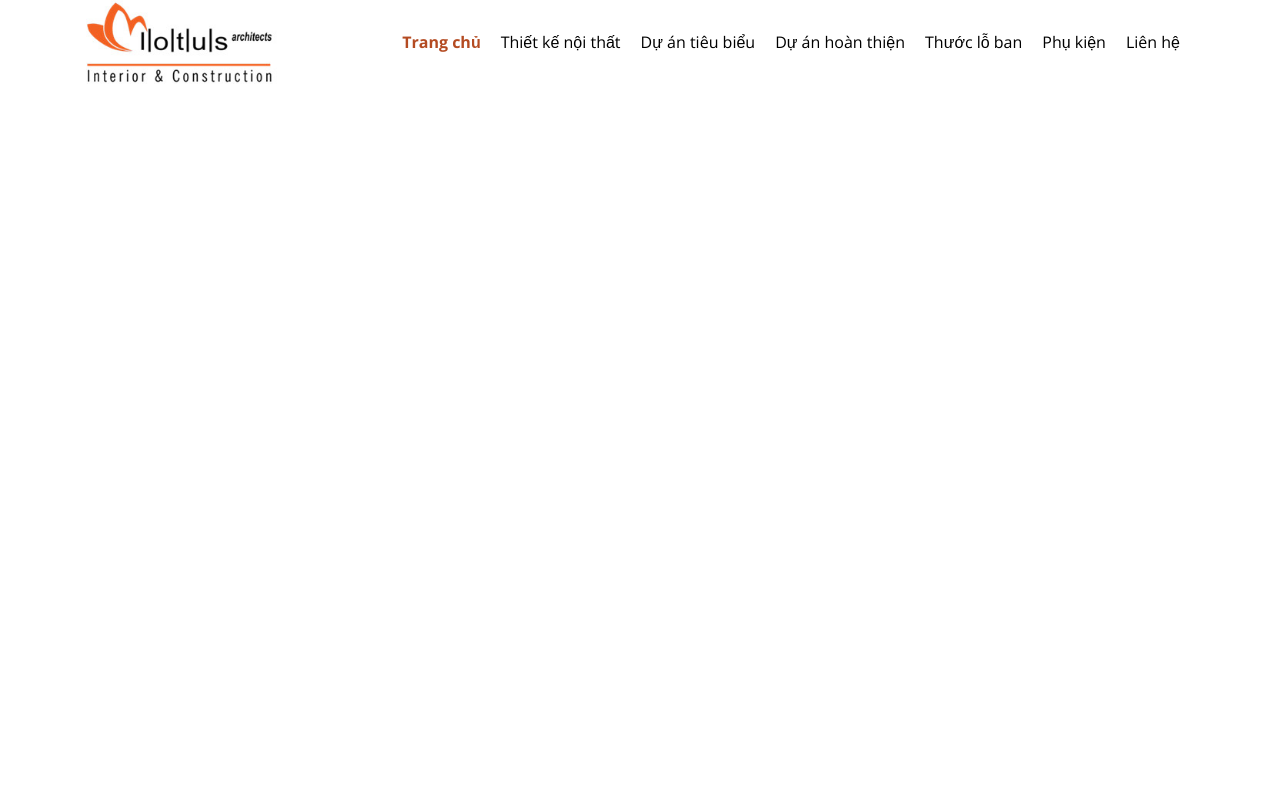
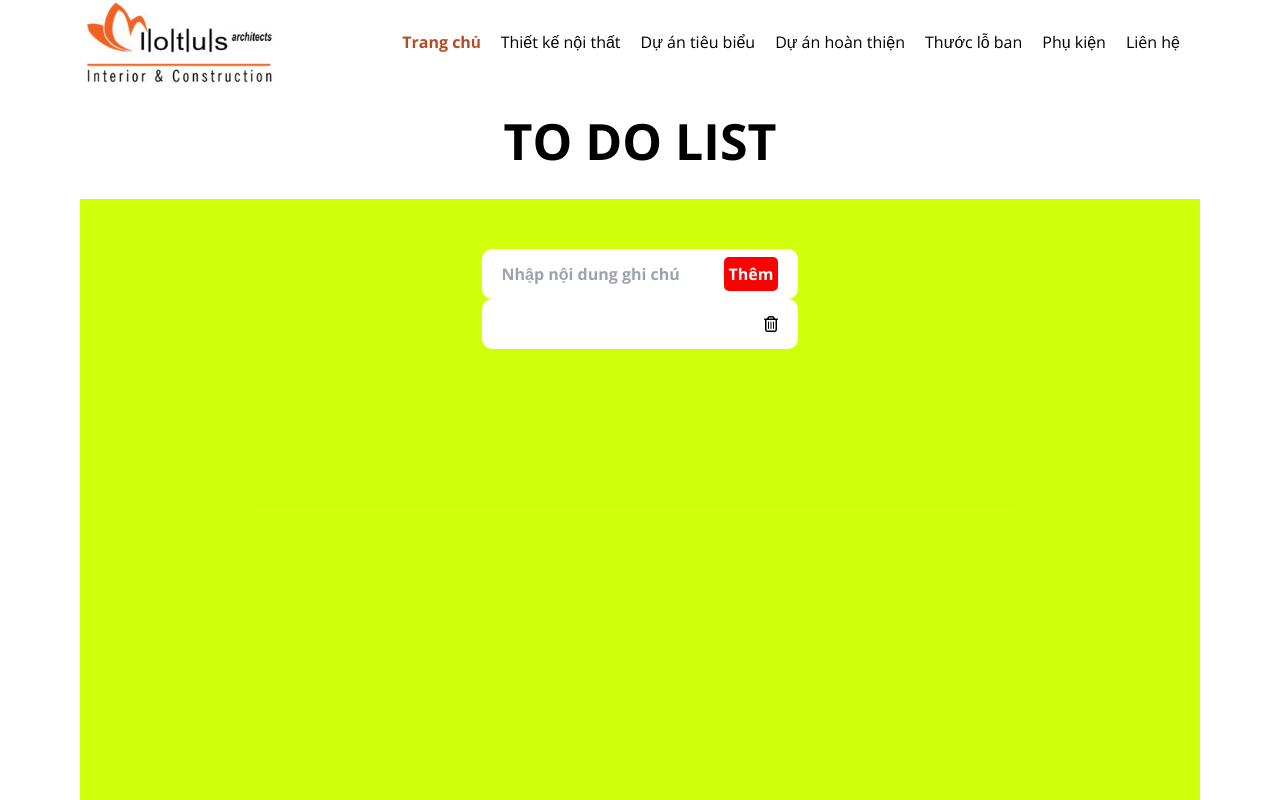
Before and after one commit to devtuanamit1409/first-reactjs, a React (Vite) app: page /to-do-list in a window 1280 px wide. Shown: the top 800 px of the page. Built offline with nearby package versions, Linux system fonts and the light colour scheme.

Commit message:
add fontawesomeicon + TodoList.jsx

```diff
--- a/package.json
+++ b/package.json
@@ -10,6 +10,11 @@
     "preview": "vite preview"
   },
   "dependencies": {
+    "@fortawesome/fontawesome-svg-core": "^6.6.0",
+    "@fortawesome/free-brands-svg-icons": "^6.6.0",
+    "@fortawesome/free-regular-svg-icons": "^6.6.0",
+    "@fortawesome/free-solid-svg-icons": "^6.6.0",
+    "@fortawesome/react-fontawesome": "^0.2.2",
     "axios": "^1.7.2",
     "react": "^18.3.1",
     "react-dom": "^18.3.1",
--- a/src/App.jsx
+++ b/src/App.jsx
@@ -2,8 +2,9 @@ import "./App.css";
 import Header from "./components/Header";
 import { Route, Routes } from "react-router-dom";
 import Home from "./pages/Home";
-import InteriorDesgin from "./pages/InteriorDesgin";
+import InteriorDesign from "./pages/InteriorDesign";
 import DetailInteriorDesign from "./pages/DetailInteriorDesign";
+import TodoClick from "./pages/TodoList";
 
 function App() {
   return (
@@ -11,11 +12,12 @@ function App() {
       <Header />
       <Routes>
         <Route path="/" element={<Home />} />
-        <Route path="/thiet-ke-noi-that" element={<InteriorDesgin />} />
+        <Route path="/thiet-ke-noi-that" element={<InteriorDesign />} />
         <Route
           path="/thiet-ke-noi-that/:slug"
           element={<DetailInteriorDesign />}
         />
+        <Route path="/to-do-list" element={<TodoClick />} />
       </Routes>
     </>
   );
--- a/src/components/Seo.jsx
+++ b/src/components/Seo.jsx
@@ -5,7 +5,7 @@ const Seo = () => {
   return (
     <>
       <Helmet>
-        <title>dsadsadsa</title>
+        <title>Learn ReactJS</title>
       </Helmet>
     </>
   );
--- a/src/pages/Home.jsx
+++ b/src/pages/Home.jsx
@@ -1,5 +1,6 @@
 import { useState, useEffect } from "react";
 import axios from "axios";
+import { Link } from "react-router-dom";
 
 const Home = () => {
   // const [result, setResult] = useState(0);
@@ -30,7 +31,7 @@ const Home = () => {
   const getData = async () => {
     try {
       const res = await axios.get(
-        `https://data-tiki-e-commerce-website-default-rtdb.firebaseio.com/categories.json`
+        `https://data-code-reactjs-default-rtdb.firebaseio.com/toDolist.json`
       );
 
       const reqData = await res.data;
@@ -47,7 +48,13 @@ const Home = () => {
 
   return (
     <>
-      {/* <div>
+      {
+        <div>
+          <h3 className="container mt-[50px] italic font-[500]">
+            <Link to="/to-do-list">To Do List</Link>
+          </h3>
+        </div>
+        /* <div>
         <div className="flex justify-center">
           <input
             value={number1}
@@ -96,7 +103,8 @@ const Home = () => {
             /
           </button>
         </div>
-      </div> */}
+      </div> */
+      }
     </>
   );
 };
--- a/src/pages/TodoClick.jsx
+++ /dev/null
@@ -1,4 +0,0 @@
-const TodoClick = () => {
-  return <></>;
-};
-export default TodoClick;
--- /dev/null
+++ b/src/pages/TodoList.jsx
@@ -0,0 +1,50 @@
+import Seo from "../components/Seo";
+import { FontAwesomeIcon } from "@fortawesome/react-fontawesome";
+import { faTrashCan } from "@fortawesome/free-regular-svg-icons";
+import { useState } from "react";
+
+const TodoClick = () => {
+  const [valueTodo, setValuetoDo] = useState([]);
+  console.log(valueTodo);
+  const [defaultTodo, setDefaulttoDo] = useState([]);
+  const addTodo = () => {
+    setValuetoDo(defaultTodo);
+  };
+  const delTodo = () => {
+    setValuetoDo("");
+  };
+  return (
+    <>
+      <Seo />
+      <div className="container">
+        <h1 className="flex justify-center text-[50px] font-bold m-[20px]">
+          TO DO LIST
+        </h1>
+        <div className="flex justify-center bg-[#d0ff00f5] w-[100%] h-[100vh]">
+          <div className="flex flex-col">
+            <div className="flex items-center bg-[#fff]  px-[20px] py-[5px] h-[50px] mt-[50px] rounded-[10px]">
+              <input
+                className="focus:outline-none font-bold "
+                type="text"
+                placeholder="Nhập nội dung ghi chú"
+                value={defaultTodo}
+                onChange={(e) => setDefaulttoDo(e.target.value)}
+              />
+              <button
+                className="ml-[20px] bg-[#f00] text-[#fff] p-[5px] font-bold rounded-[5px]"
+                onClick={() => addTodo()}
+              >
+                Thêm
+              </button>
+            </div>
+            <div className="flex justify-between items-center bg-[#fff] px-[20px] py-[10px] font-bold h-[50px] rounded-[10px]">
+              <span>{valueTodo}</span>
+              <FontAwesomeIcon onClick={() => delTodo()} icon={faTrashCan} />
+            </div>
+          </div>
+        </div>
+      </div>
+    </>
+  );
+};
+export default TodoClick;
```
Also changed, not shown: src/pages/InteriorDesign.jsx (renamed from src/pages/InteriorDesgin.jsx), 1 other file (tests, documents, lock files or other folders).
